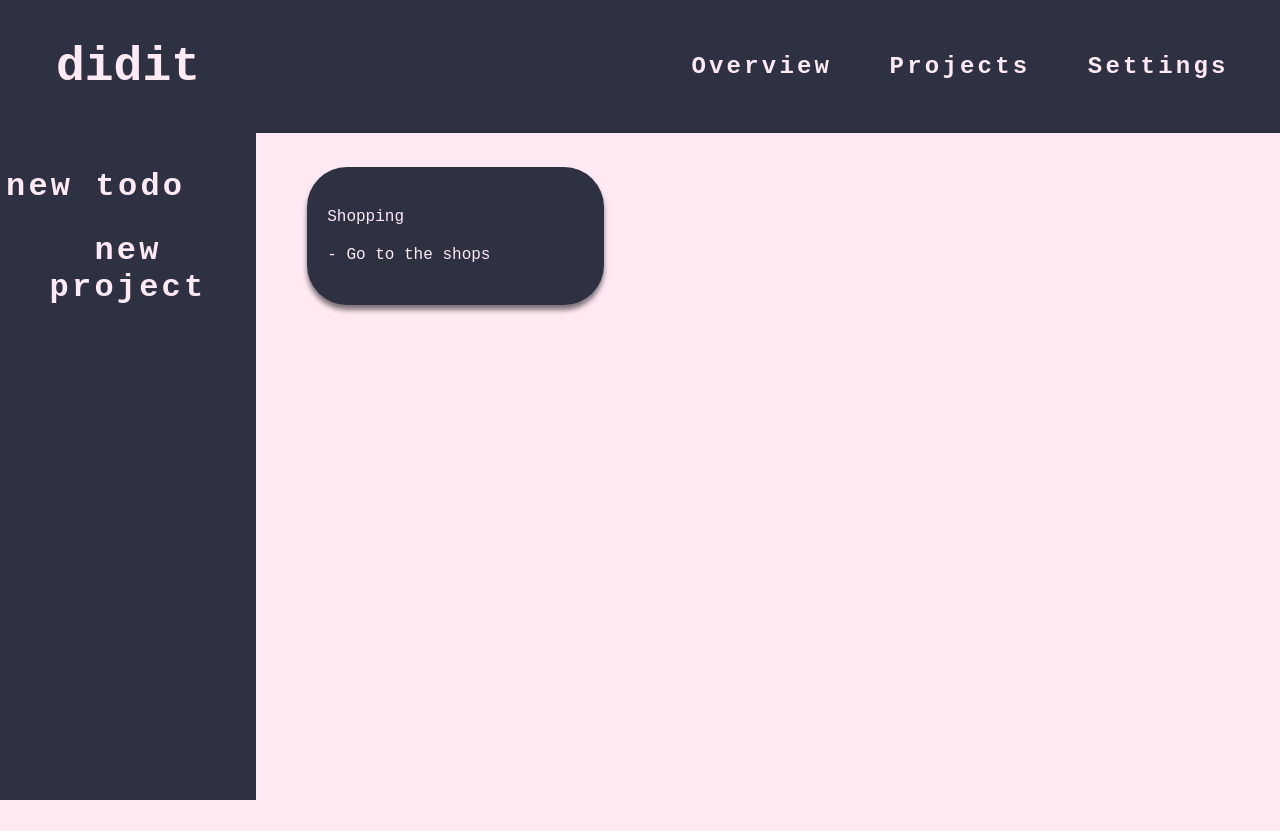
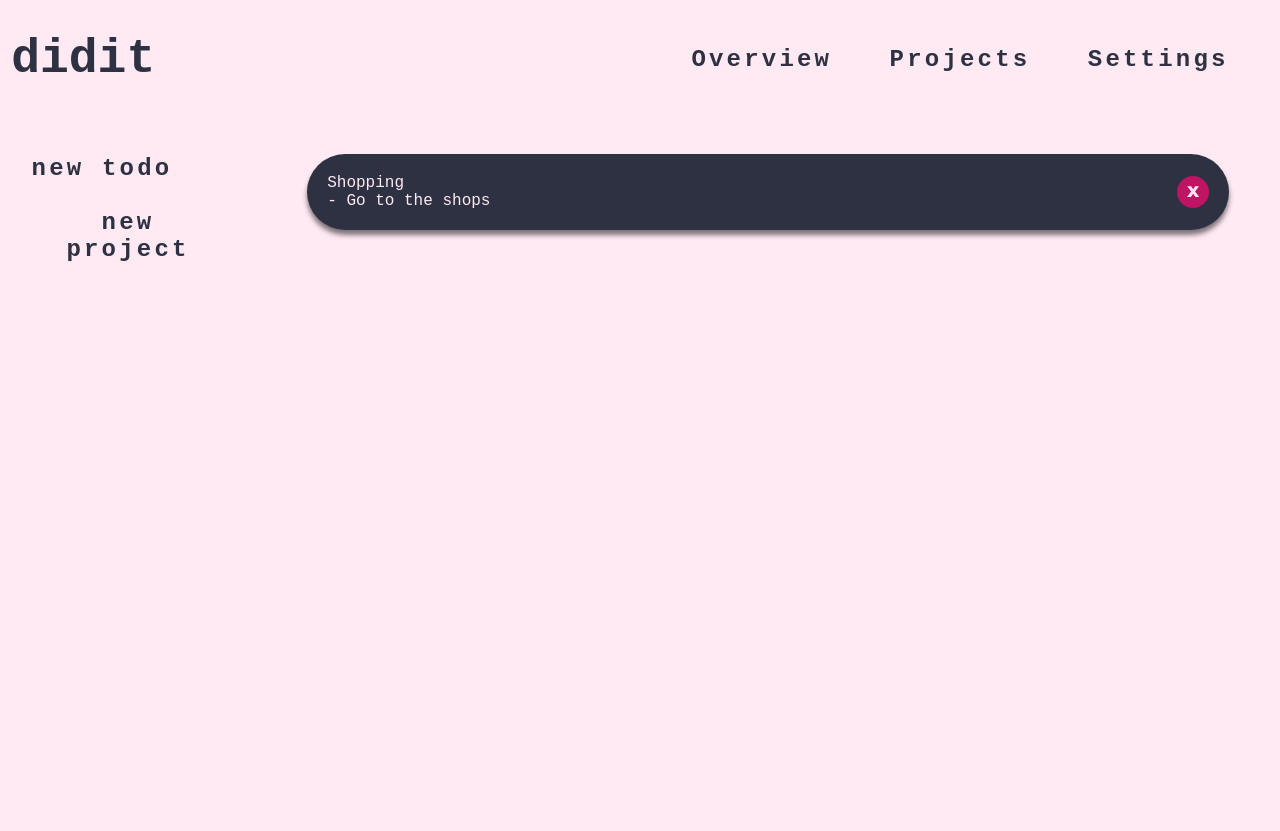
Before and after one commit to jckstllrd/TOP-todo-app, a website built with webpack: page src/index.html in a window 1280 px wide. Before the commit the page ends 800 px from the top, so only its background shows below. Built offline with nearby package versions, Linux system fonts and the light colour scheme.

Commit message:
Restyle page to flip colour scheme, restructure todo card with delete button

```diff
--- a/src/index.html
+++ b/src/index.html
@@ -26,8 +26,12 @@
       <div class="display-container">
         <!-- Card Template -->
         <div class="todo card">
-          <div class="title">Shopping</div>
-          <div class="details">- Go to the shops</div>
+          <div class="details">
+            <div class="title">Shopping</div>
+            <div class="details">- Go to the shops</div>
+          </div>
+          <div class="todo-btns"><button class="delete">x</button></div>
+         </div>
         </div>
       </div>
     </div>
--- a/src/styles.css
+++ b/src/styles.css
@@ -12,7 +12,7 @@ body {
 body {
   display: grid;
   grid-template-columns: 1fr 4fr;
-  grid-template-rows: 1fr 5fr;
+  grid-template-rows: 1fr 8fr;
   grid-template-areas: "header header" "sidebar content";
   background-color: #ffe9f3;
 }
@@ -21,7 +21,7 @@ body {
 
 header {
   grid-area: header;
-  background-color: #2d3142;
+  background-color: #ffe9f3;
   display: flex;
   justify-content: space-between;
   align-items: center;
@@ -29,17 +29,17 @@ header {
 
 .site-logo {
   display: flex;
-  width: 20%;
+  width: 13%;
   justify-content: center;
 }
 
 .site-logo h1:hover {
-  color: #70f8ba;
+  color: #BF1363;
 }
 
 header h1 {
   font-size: 3rem;
-  color: #ffe9f3;
+  color: #2D3142;
   font-weight: 900;
   font-family: monospace;
 }
@@ -52,7 +52,7 @@ nav {
 
 nav > button {
   background: none;
-  color: #ffe9f3;
+  color: #2d3142;
   border: none;
   font-size: 1.5rem;
   font-weight: 600;
@@ -61,7 +61,7 @@ nav > button {
 
 nav > button:hover {
   text-decoration: underline;
-  color: #70f8ba;
+  color: #BF1363;
   text-underline-offset: 0.5rem;
 }
 
@@ -69,8 +69,8 @@ nav > button:hover {
 
 .sidebar {
   grid-area: sidebar;
-  background-color: #2d3142;
-  color: #ffe9f3;
+  background-color: #ffe9f3;
+  color: #2D3142;
   display: flex;
   justify-content: center;
   align-items: center;
@@ -79,18 +79,19 @@ nav > button:hover {
 .actions-wrapper {
   display: flex;
   height: 90%;
+  width: 80%;
   flex-direction: column;
   align-items: flex-start;
   gap: 25px;
 }
 
 .actions-wrapper > * {
-  font-size: 2rem;
+  font-size: 1.5rem;
 }
 
 .actions-wrapper button {
   background: none;
-  color: #ffe9f3;
+  color: #2D3142;
   font-weight: 600;
   letter-spacing: 0.2rem;
   border: none;
@@ -99,7 +100,7 @@ nav > button:hover {
 .actions-wrapper button:hover {
   text-decoration: underline;
   text-underline-offset: 0.5rem;
-  color: #70f8ba;
+  color: #BF1363;
 }
 
 /* Content section */
@@ -119,23 +120,42 @@ nav > button:hover {
   height: 90%;
   width: 90%;
   display: grid;
-  grid-template-columns: repeat(3, 1fr);
-  grid-template-rows: repeat(4, 1fr);
+  /* grid-template-columns: repeat(3, 1fr); */
+  grid-template-rows: repeat(8, 1fr);
   /* overflow: hidden; */
   gap: 15px;
 }
 
 .card {
-  display: flex;
-  align-items: flex-start;
+  display: grid;
+grid-template-columns: 4fr 1fr;
   padding: 20px;
   background-color: #2d3142;
   color: #ffe9f3;
   border-radius: 40px;
-  justify-content: space-evenly;
-  flex-direction: column;
   box-shadow: 0 5px 5px rgba(0.1, 0.1, 0.1, 0.5);
   transition: all 0.4s ease;
+}
+
+.details {
+    display: grid;
+}
+.todo-btns {
+    display: flex;
+    justify-content: flex-end;
+    align-items: center;
+}
+
+.todo-btns .delete {
+    width: auto;
+    background-color: #BF1363;
+    border: none;
+    color: #ffe9f3;
+    font-weight: 1000;
+    font-size: 1.2rem;
+    border-radius: 20px;
+    height: 2rem;
+    width: 2rem;
 }
 
 .card:hover {
```
